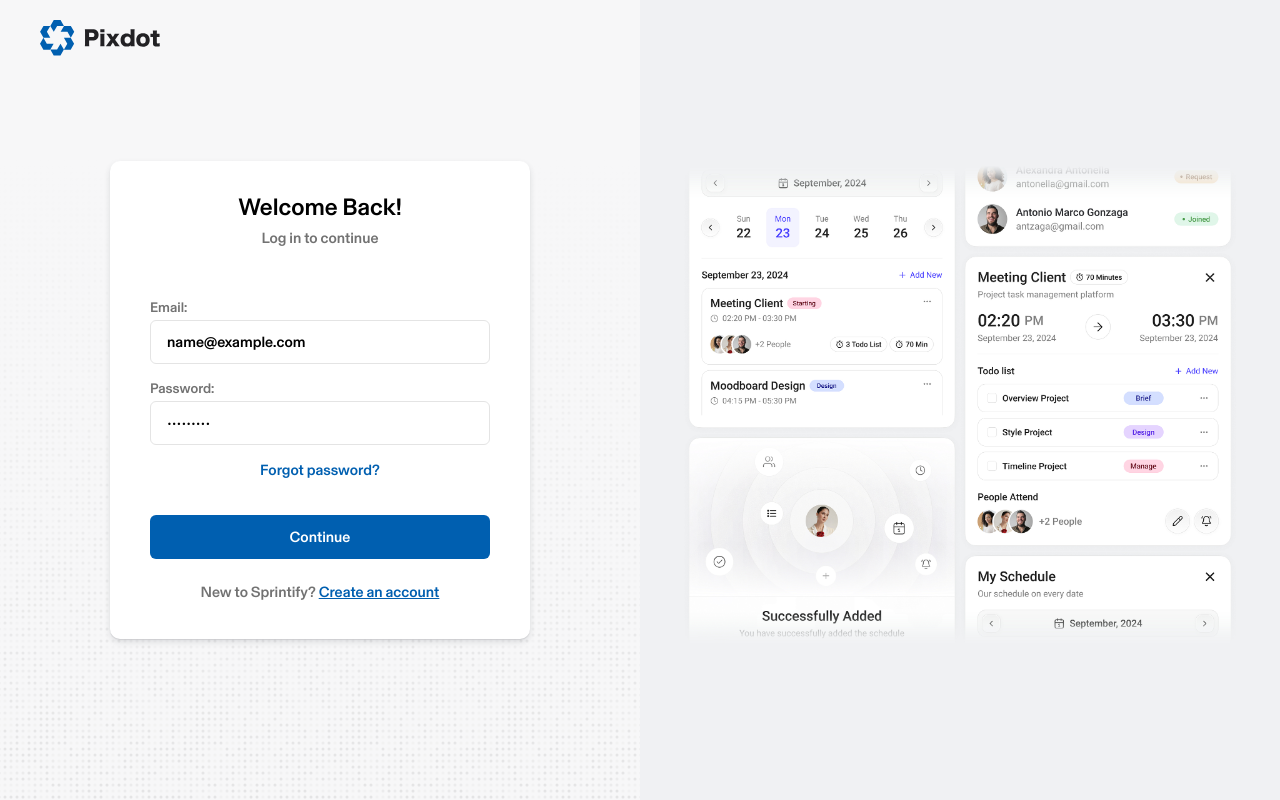
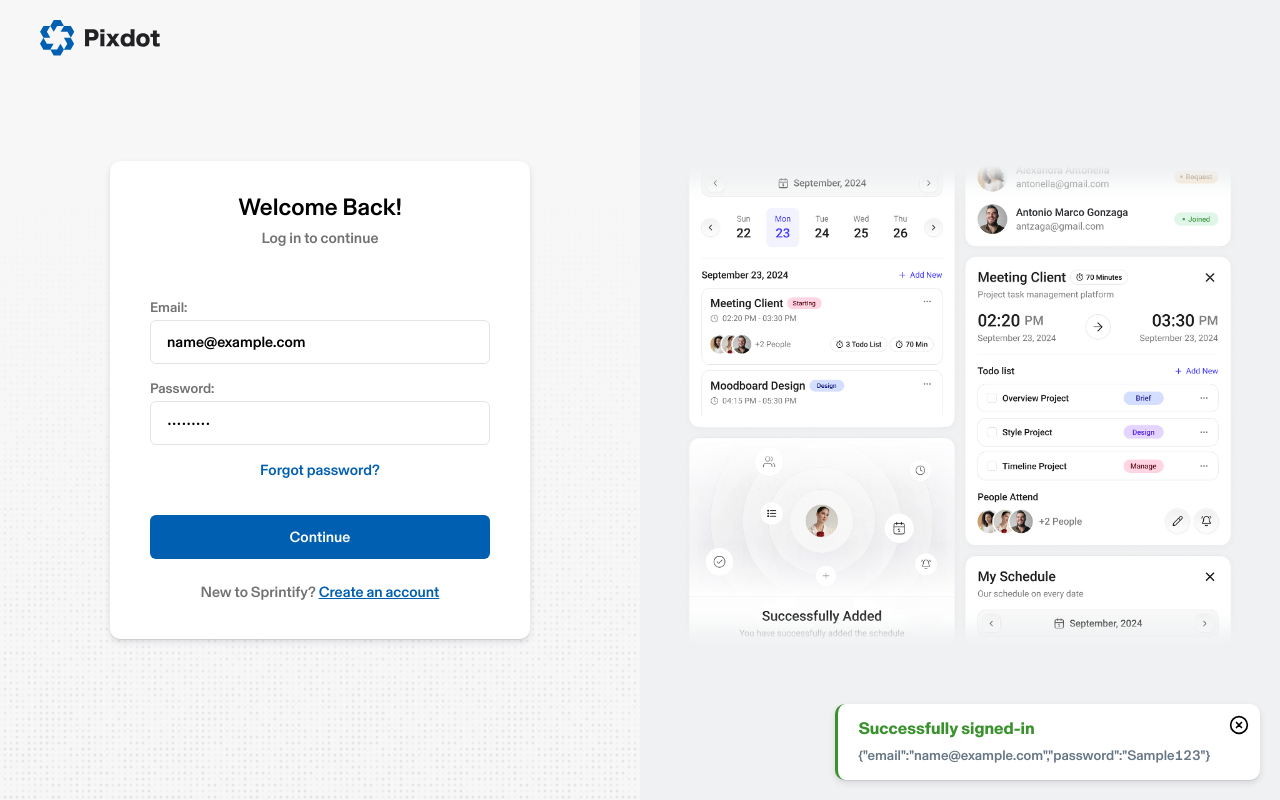
Before and after one commit to dipankarhalder/sprintify, a React app in the folder frontend/: page / in a window 1280 px wide. Both pictures are taken after typing "name@example.com", "Sample123" into the empty fields and a click on the button "Continue". Shown: the top 800 px of the page. Built offline with nearby package versions, Linux system fonts and the light colour scheme; the HTML template or start-up script is replaced by a standard one.

Commit message:
added form

```diff
--- a/frontend/src/pages/SigninPage.tsx
+++ b/frontend/src/pages/SigninPage.tsx
@@ -42,11 +42,10 @@ export const SigninPage = () => {
   const form = useForm({
     defaultValues: defaultLoginUser,
     onSubmit: async ({ value }) => {
-      console.log(value)
       showToast({
         type: 'success',
-        title: 'Success',
-        description: 'You have successfully signed in!',
+        title: 'Successfully signed-in',
+        description: JSON.stringify(value),
       })
     },
   })
--- a/frontend/src/pages/SignupPage.tsx
+++ b/frontend/src/pages/SignupPage.tsx
@@ -25,7 +25,7 @@ const FieldInfo = ({ field }: { field: AnyFieldApi }) => {
 }
 
 /** user default info */
-const defaultLoginUser: {
+const defaultRegisterUser: {
   firstName: string
   lastName: string
   username: string
@@ -36,7 +36,7 @@ const defaultLoginUser: {
   firstName: '',
   lastName: '',
   username: '',
-  reagion: '',
+  reagion: 'India',
   email: '',
   password: '',
 }
@@ -74,13 +74,12 @@ export const SignupPage = () => {
   ]
 
   const form = useForm({
-    defaultValues: defaultLoginUser,
+    defaultValues: defaultRegisterUser,
     onSubmit: async ({ value }) => {
-      console.log(value)
       showToast({
         type: 'success',
-        title: 'Success',
-        description: 'You have successfully signed in!',
+        title: 'Successfully registered',
+        description: JSON.stringify(value),
       })
     },
   })
--- a/frontend/src/shared/Toast/ToastProvider.tsx
+++ b/frontend/src/shared/Toast/ToastProvider.tsx
@@ -38,7 +38,7 @@ export const ToastProvider: React.FC<ToastProviderProps> = ({ children }) => {
     description: '',
   })
 
-  const addToast = useCallback((message: ToastMessage, duration = 5000) => {
+  const addToast = useCallback((message: ToastMessage, duration = 500000) => {
     if (!message.type) return
 
     setToastState({
--- a/frontend/src/styles/shared/_dropdown.scss
+++ b/frontend/src/styles/shared/_dropdown.scss
@@ -96,7 +96,7 @@
     padding: 6px 14px;
     color: $gray-300;
     border-radius: 4px;
-    background: lighten($backcol, 5%);
+    background: $backcol;
   }
 
   &__item {
--- a/frontend/src/styles/shared/_index.scss
+++ b/frontend/src/styles/shared/_index.scss
@@ -1 +1,2 @@
 @forward 'dropdown';
+@forward 'toast';
--- /dev/null
+++ b/frontend/src/styles/shared/_toast.scss
@@ -0,0 +1,115 @@
+@use '../core/color' as *;
+
+@keyframes slideIn {
+  0% {
+    transform: translateX(100%);
+    opacity: 0;
+  }
+  100% {
+    transform: translateX(0);
+    opacity: 1;
+  }
+}
+@keyframes slideOut {
+  0% {
+    transform: translateX(0);
+    opacity: 1;
+  }
+  100% {
+    transform: translateX(100%);
+    opacity: 0;
+  }
+}
+
+.app_toast {
+  position: fixed;
+  bottom: 20px;
+  right: 20px;
+  z-index: 1000;
+  opacity: 0;
+  pointer-events: none;
+  transition: all 0.3s ease;
+
+  &.show {
+    animation: slideIn 0.4s ease forwards;
+    opacity: 1;
+    pointer-events: auto;
+  }
+
+  &.hide {
+    animation: slideOut 0.4s ease forwards;
+    pointer-events: none;
+  }
+
+  .app_toast_cover {
+    max-width: 460px;
+    background: $white;
+    padding: 12px 50px 14px 20px;
+    border-radius: 10px;
+    box-shadow: $shadow-1;
+
+    .app_toast_content {
+      display: flex;
+      flex-direction: column;
+      gap: 5px;
+
+      h5 {
+        font-size: 17px;
+      }
+
+      p {
+        font-size: 14px;
+        font-weight: 500;
+        line-height: 20px;
+        color: $gray-300;
+      }
+    }
+
+    &.success {
+      border-left: 3px solid $green-900;
+      h5 {
+        color: $green-900;
+      }
+    }
+
+    &.info {
+      border-left: 3px solid $blue-900;
+      h5 {
+        color: $blue-900;
+      }
+    }
+
+    &.error {
+      border-left: 3px solid $red-900;
+      h5 {
+        color: $red-900;
+      }
+    }
+
+    &.warning {
+      border-left: 3px solid $orange-900;
+      h5 {
+        color: $orange-900;
+      }
+    }
+
+    button {
+      position: absolute;
+      top: 6px;
+      right: 6px;
+      border: 0px solid transparent;
+      background: transparent;
+      width: 30px;
+      height: 30px;
+      display: flex;
+      cursor: pointer;
+      justify-content: center;
+      align-items: center;
+
+      & > svg {
+        width: 20px;
+        height: 20px;
+      }
+    }
+  }
+}
```
